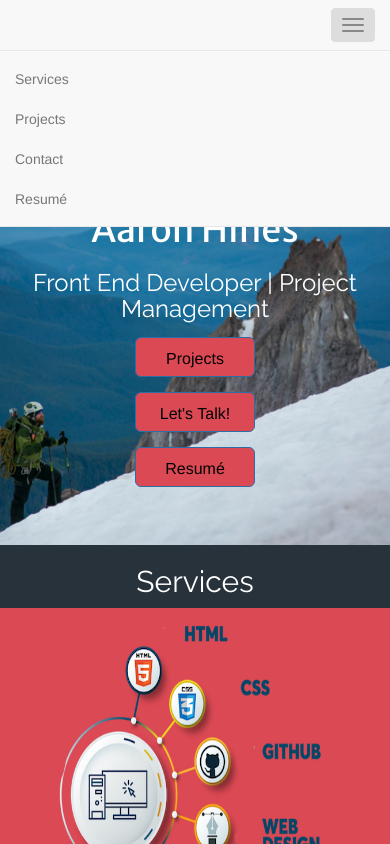
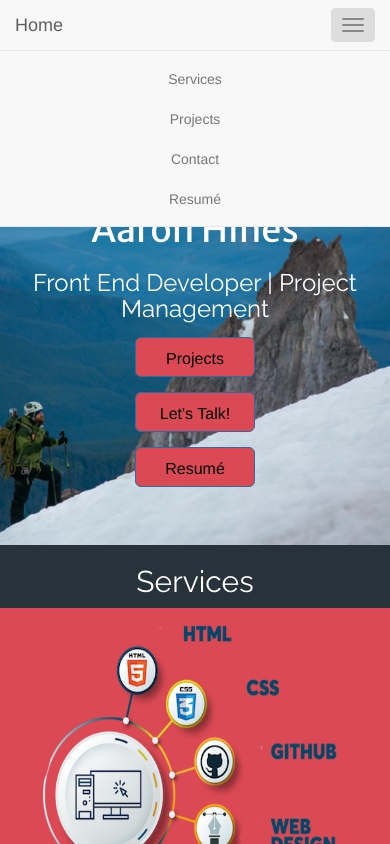
Before and after one commit to hinesaaron33/hinesaaron33.github.io, a plain HTML site: page index.html in a window 390 px wide. Both pictures are taken after a click on the button "Toggle navigation". Shown: the top 844 px of the page. Drawn offline with nearby package versions, Linux system fonts and the light colour scheme; a web font is replaced by a local one.

Commit message:
finalprojectv8

```diff
--- a/css/style.css
+++ b/css/style.css
@@ -211,6 +211,14 @@ h3 {
     font-weight: 400;
     line-height: 28px;
 }
+.navbar-collapse {
+  text-align:center;
+}
+.navbar-nav {
+    display:inline-block;
+    float:none;
+}
+
 
 #hero2 {
     background-image: url("../img/hero2.jpg");
@@ -357,15 +365,15 @@ body {
         margin-top: 10px;
     }
     #bottle1 {
-        width: 80%;
+        width: 90%;
         height: 350px;
     }
     #bottle2 {
-        width: 80%;
+        width: 90%;
         height: 350px;
     }
     #bottle3 {
-        width: 80%;
+        width: 90%;
         height: 350px;
     }
 }
--- a/index.html
+++ b/index.html
@@ -68,7 +68,7 @@
                 <span class="icon-bar"></span>
                 <span class="icon-bar"></span>
             </button>
-                    <!-- <a class="navbar-brand" href="#hero1">Aaron Hines</a> -->
+                    <a class="navbar-brand" href="#hero1">Home</a>
                 </div>
 
                 <!-- This is the list of items that will show up on the right of the nav bar -->
```
